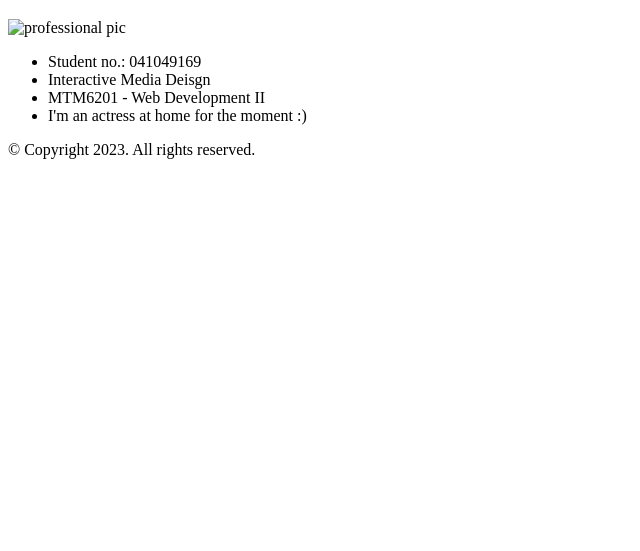
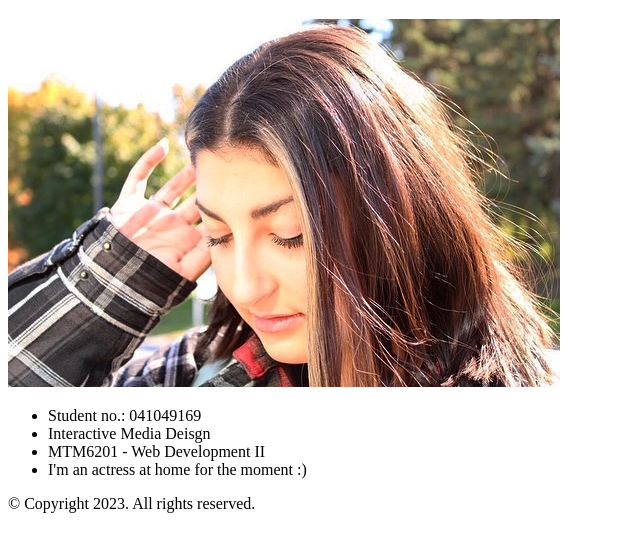
Before and after one commit to fare0032/mtm6201-week1-030, a plain HTML site: page index.html in a window 1280 px wide. Shown: the part 61-612 px from the top of the page, without its empty margins (0-640 px from the left). Drawn offline with Linux system fonts and the light colour scheme.

Commit message:
adds image to code

```diff
--- a/index.html
+++ b/index.html
@@ -11,7 +11,7 @@
         <h1>Jessica Fares</h1>
     </header>
 
-    <img src="profile picture.jpg" alt="professional pic">
+    <img src="images\profile picture.jpg" alt="professional pic">
 
     <main>
         <ul>
```
